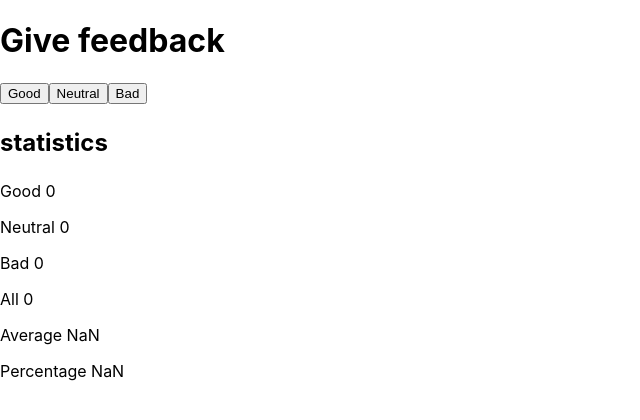
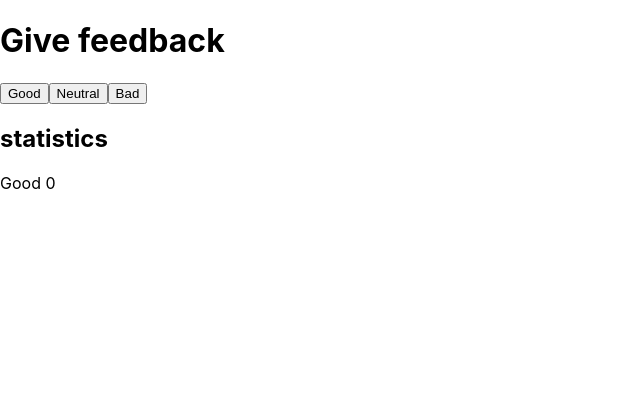
Before and after one commit to nazirua/unicafe, a React (Create React App) app: page / in a window 1280 px wide. Shown: the top 420 px of the page, without its empty margins (0-640 px from the left). Built offline with nearby package versions, Linux system fonts and the light colour scheme.

Commit message:
Add edit

```diff
--- a/src/App.js
+++ b/src/App.js
@@ -2,13 +2,15 @@ import React, {useState} from 'react';
 // import './App.css';
 
 const Statistics =(props) => {
-  return(
-  //  <h2>{props.statistics}</h2>
-   <p>{props.text} {props.value}</p>
-
-  )
+  if(props.good <= 0){
+    return(
+      <div>No feedback given</div>
+      )
+  }
+    return(
+      <div>{props.text} {props.value}</div>
+    )
 }
-
 
 const Button = ({onClick, text}) => <button onClick={onClick}> {text} </button>
 
@@ -35,13 +37,13 @@ function App() {
        <Button
        onClick={badSet} text='Bad' />
 
-      <h2><Statistics text='statistics' /></h2>
+      <h2>statistics</h2>
       <Statistics text='Good' value={good} />
-      <Statistics text='Neutral' value={neutral} />
+      {/* <Statistics text='Neutral' value={neutral} />
       <Statistics text='Bad' value={bad} />
       <Statistics text='All' value={good+bad+neutral} />
       <Statistics text='Average' value={(good-bad)/(good + bad + neutral)} />
-      <Statistics text='Percentage' value={(good/(good + bad + neutral))*100} />
+      <Statistics text='Percentage' value={(good/(good + bad + neutral))*100} /> */}
 
 
     </div>
```
